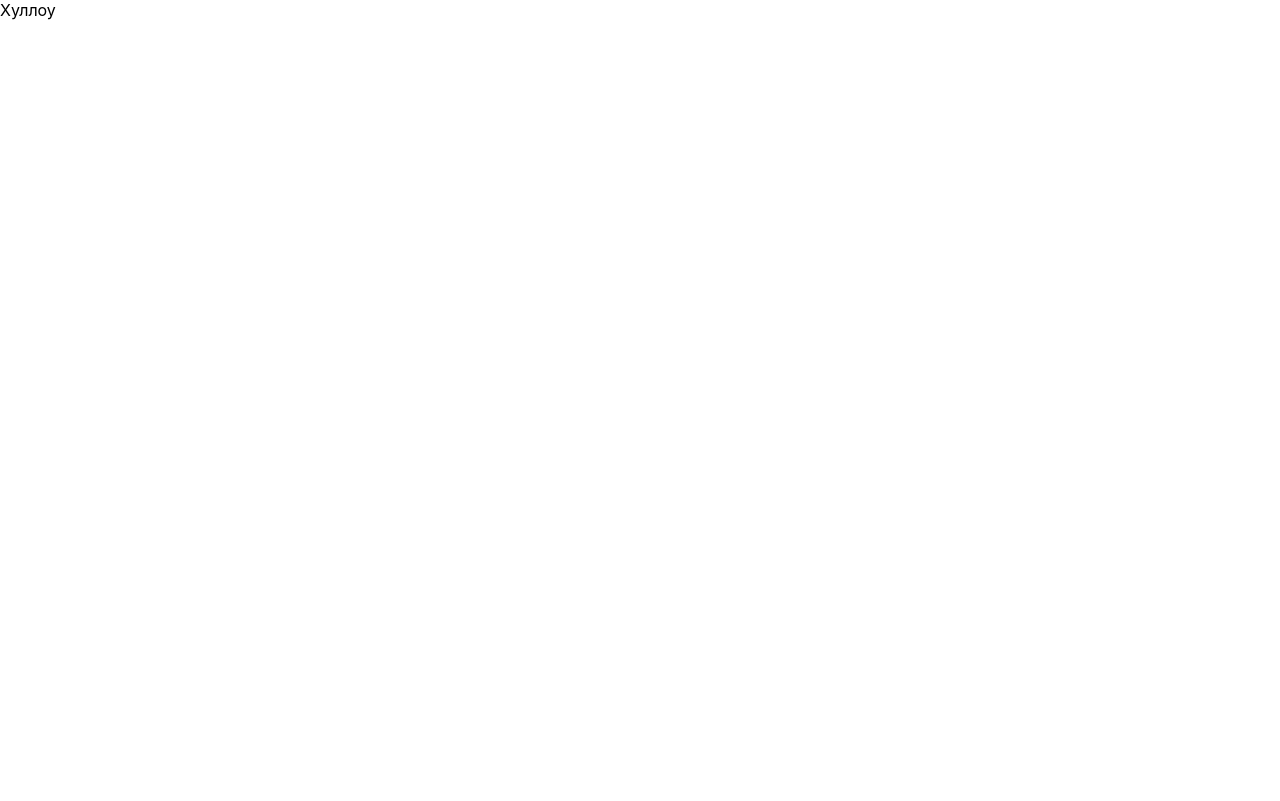
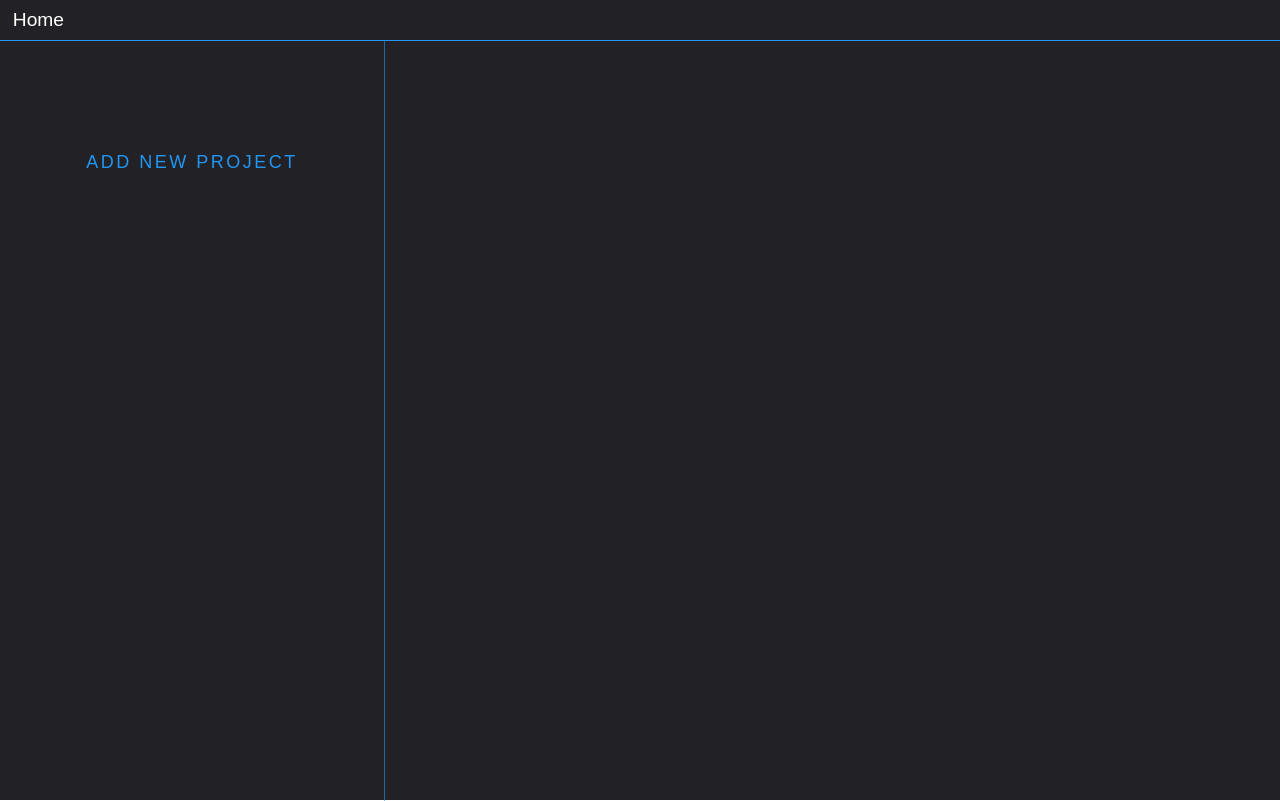
Before and after one commit to Jonics7/diary_tasks_v2, a React (Create React App) app in the folder frontend/: page / in a window 1280 px wide. Built offline with nearby package versions, Linux system fonts and the light colour scheme.

Commit message:
add neon bautton

```diff
--- a/frontend/package.json
+++ b/frontend/package.json
@@ -9,6 +9,7 @@
     "node-sass": "^4.14.1",
     "react": "^16.13.1",
     "react-dom": "^16.13.1",
+    "react-modal": "^3.11.2",
     "react-router": "^5.2.0",
     "react-router-dom": "^5.2.0",
     "react-scripts": "3.4.1"
--- a/frontend/src/App.js
+++ b/frontend/src/App.js
@@ -1,11 +1,18 @@
 import React from 'react';
 import Header from './Components/Header';
+import './App.sass'
+import { BrowserRouter as Router } from 'react-router-dom'
+import Home from './Pages/Home/Home';
+
 
 function App() {
   return (
-    <div>
-      Хуллоу
-    </div>
+    <Router>
+      <div className="wrapper">
+        <Header />
+        <Home />
+      </div>
+    </Router>
   );
 }
 
--- a/frontend/src/App.sass
+++ b/frontend/src/App.sass
@@ -0,0 +1,16 @@
+body
+  box-sizing: border-box
+  overflow-x: hidden
+  overflow-y: hidden
+
+a, a:hover, a:visited
+  text-decoration: none
+  color: white
+
+.wrapper
+  position: absolute
+  top: 0
+  bottom: 0
+  left: 0
+  right: 0
+  background-color: #222226
--- a/frontend/src/Components/Header.js
+++ b/frontend/src/Components/Header.js
@@ -1,11 +1,13 @@
-import React, { Component } from 'react'
+import React from 'react';
+import { NavLink } from 'react-router-dom';
+import './Header.sass';
 
-export default class Header extends Component {
-    render() {
-        return (
-            <Header className="header">
-                123
-            </Header>
-        )
-    }
+export default function Header() {
+    return (
+        <div className="header">
+            <div className="links">
+                <NavLink to="/">Home</NavLink>
+            </div>
+        </div>
+    )
 }
--- a/frontend/src/Components/Header.sass
+++ b/frontend/src/Components/Header.sass
@@ -0,0 +1,17 @@
+.header
+    height: 5vh
+    display: flex
+    align-items: center
+    border-bottom: 1px solid rgb(33, 150, 243)
+    width: 100%
+
+
+// .hr
+//     border-bottom: 1px solid rgb(33, 150, 243)
+//     width: 100%
+//     display: table
+
+
+.links
+    margin-left: 1vw
+    font: 1.2em sans-serif
--- /dev/null
+++ b/frontend/src/Components/LeftMenu.js
@@ -0,0 +1,30 @@
+import React, { Component, useState } from 'react';
+import Modal from 'react-modal';
+import './LeftMenu.sass';
+
+Modal.setAppElement('#root');
+
+export default function LeftMenu() {
+    const [modalIsOpen, setModalIsOpen] = useState(false)
+    return (
+        <div className="left-menu">
+            <div className="add-project">
+                <button
+                    className="add-neon"
+                    onClick={() => setModalIsOpen(true)}>
+                    <span className="button-line button-line-top"></span>
+                    <span className="button-line button-line-right"></span>
+                    <span className="button-line button-line-bottom"></span>
+                    <span className="button-line button-line-left"></span>
+                    Add New Project
+                </button>
+                <Modal
+                    isOpen={modalIsOpen}
+                    onRequestClose={() => setModalIsOpen(false)}>
+                    <h1>Hello</h1>
+                    <button onClick={() => setModalIsOpen(false)}>Close</button>
+                </Modal>
+            </div>
+        </div>
+    )
+}
--- /dev/null
+++ b/frontend/src/Components/LeftMenu.sass
@@ -0,0 +1,80 @@
+.left-menu
+    width: 30vw
+    height: 95vh
+    display: flex
+    justify-content: center
+    border-right: 1px solid rgba(33, 150, 243, .6)
+
+.add-neon
+    margin-top: 12vh
+    position: relative
+    color: #2196f3
+    border: none
+    padding: 15px 30px
+    background-color: transparent
+    display: inline-block
+    font-size: 18px
+    letter-spacing: 2.5px
+    overflow: hidden
+    transition: 0.2s
+    text-decoration: none
+    text-transform: uppercase
+
+
+.button-line
+    position: absolute
+    display: block
+    &-top
+        top: 0
+        left: -100%
+        width: 100%
+        height: 2px
+        background: linear-gradient(90deg, transparent, #2196f3)
+    &-bottom
+        bottom: 0
+        right: -100%
+        width: 100%
+        height: 2px
+        background: linear-gradient(90deg, transparent, #2196f3)
+    &-left
+        bottom: -100%
+        left: 0
+        width: 2px
+        height: 2px
+        background: linear-gradient(0deg, transparent, #2196f3)
+    &-right
+        top: -100%
+        right: 0%
+        width: 2px
+        height: 100%
+        background: linear-gradient(0deg, transparent, #2196f3)
+
+.add-neon:hover .button-line-top
+    left: 100%
+    transition: 1s
+    transition-delay: .2s
+
+.add-neon:hover .button-line-bottom
+    right: 100%
+    transition: 1s
+    transition-delay: .2s
+
+.add-neon:hover .button-line-left
+    bottom: 100%
+    transition: 1s
+    transition-delay: .2s
+
+.add-neon:hover .button-line-right
+    top: 100%
+    transition: 1s
+    transition-delay: .2s
+
+.add-neon:hover
+    cursor: pointer
+    box-shadow: 0 0 10px #2196f3, 0 0 40px #2196f3, 0 0 80px #2196f3
+    background-color: #2196f3
+    color: #222226
+    transition-delay: 1s
+
+.add-neon:focus
+    border: none
--- /dev/null
+++ b/frontend/src/Pages/Home/Home.js
@@ -0,0 +1,11 @@
+import React from 'react'
+import LeftMenu from '../../Components/LeftMenu'
+
+
+export default function Home() {
+    return (
+        <div>
+            <LeftMenu />
+        </div>
+    )
+}
```
Also changed, not shown: frontend/src/Pages/Home/Home.sass (added), 1 other file (tests, documents, lock files or other folders).
